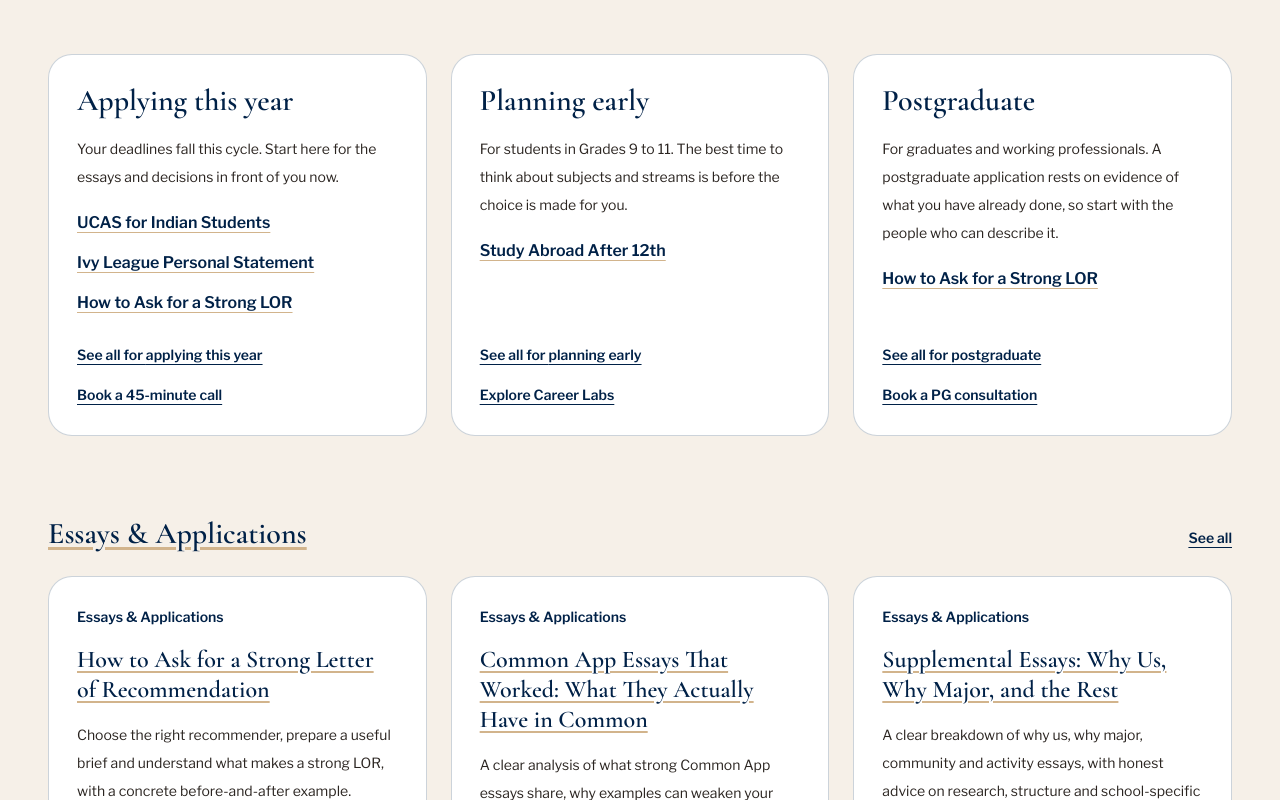
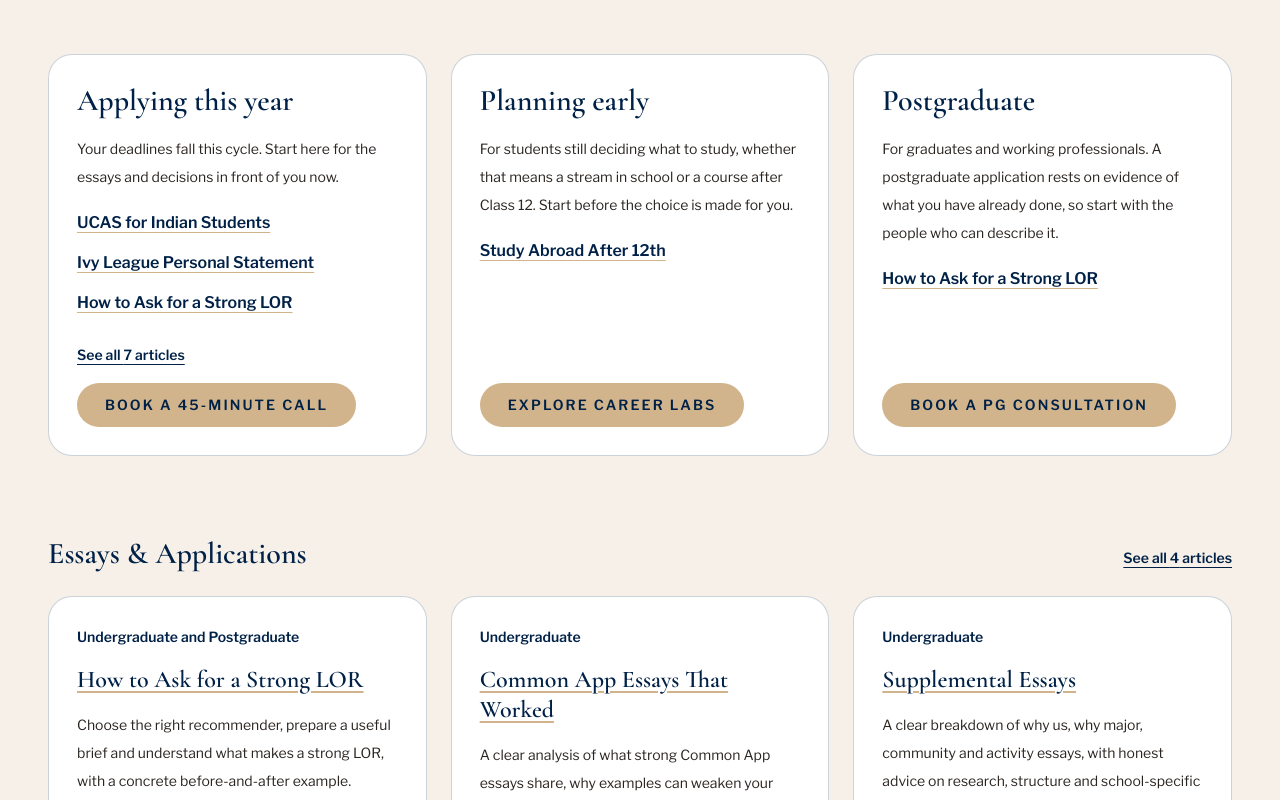
Before and after one commit to edussentialsconsulting/edussentials-site, a Next.js app: page /blog in a window 1280 px wide. Shown: the part 480-1280 px from the top of the page. Built offline with nearby package versions, Linux system fonts and the light colour scheme.

Commit message:
Align blog cards, counted links and panel buttons

```diff
--- a/app/blog/page.tsx
+++ b/app/blog/page.tsx
@@ -1,7 +1,7 @@
 import type { Metadata } from "next";
 import Link from "next/link";
 import { BLOG_TOPICS, BLOG_STAGES, BLOG_LEVELS } from "@/app/lib/blog-taxonomy";
-import { filterBlogPosts, getFilterControls, getStagePosts, getTopicHubs, getPostsCtaStage } from "@/app/lib/content";
+import { articles, filterBlogPosts, getFilterControls, getStagePosts, getTopicHubs, getPostsCtaStage } from "@/app/lib/content";
 import BlogPostCard from "@/app/components/BlogPostCard";
 import { displayFont, bodyFont } from "@/app/lib/fonts";
 import { BASE_URL, CAL_LINK } from "@/app/lib/site";
@@ -54,6 +54,7 @@ export default async function BlogIndexPage({ searchParams }: Props) {
       {!active ? <section aria-label="Reader entry points" className="mx-auto grid max-w-7xl gap-6 px-6 pt-14 sm:px-10 lg:grid-cols-3 lg:px-12">
         {BLOG_STAGES.map(stage => {
           const featured = getStagePosts(stage.slug);
+          const count = articles.filter(post => post.stage.includes(stage.slug)).length;
           if (!featured.length) return null;
           return <div key={stage.slug} data-reader-panel={stage.slug} className="flex flex-col rounded-3xl border border-[#002147]/20 bg-white p-7">
             <h2 className={`${displayFont.className} text-3xl font-semibold text-[#002147]`}>{stage.label}</h2>
@@ -61,9 +62,9 @@ export default async function BlogIndexPage({ searchParams }: Props) {
             <ul className="mt-5 space-y-4 text-base font-semibold leading-6 text-[#002147]">
               {featured.map(post => <li key={post.slug}><Link href={`/blog/${post.slug}`} className="underline decoration-[#d2b48c] underline-offset-4">{post.shortTitle}</Link></li>)}
             </ul>
-            <div className="mt-auto pt-7 text-sm leading-6">
-              <Link href={`/blog?stage=${stage.slug}`} className="font-semibold text-[#002147] underline underline-offset-4">See all for {stage.label.toLowerCase()}</Link>
-              <a data-blog-cta data-cta-placement="landing_panel" data-cta-stage={stage.slug} href={stage.cta.href} className="mt-4 block font-semibold text-[#002147] underline underline-offset-4">{stage.cta.label}</a>
+            <div className="mt-auto flex flex-col items-start gap-4 pt-7 text-sm leading-6">
+              {count > featured.length ? <Link href={`/blog?stage=${stage.slug}`} className="font-semibold text-[#002147] underline underline-offset-4">See all {count} articles</Link> : null}
+              <a data-blog-cta data-cta-placement="landing_panel" data-cta-stage={stage.slug} href={stage.cta.href} className="inline-block rounded-full bg-[#d2b48c] px-7 py-3 text-center text-sm font-semibold uppercase tracking-[0.15em] text-[#002147] transition hover:bg-[#f6f0e8] focus-visible:outline-2 focus-visible:outline-offset-4">{stage.cta.label}</a>
             </div>
           </div>;
         })}
@@ -88,10 +89,11 @@ export default async function BlogIndexPage({ searchParams }: Props) {
           const matching = posts.filter(post => post.topic === topic.label);
           if (!matching.length) return null;
           const hub = hubs.find(hub => hub.slug === topic.slug);
+          const count = articles.filter(post => post.topic === topic.label).length;
           return <section key={topic.slug} id={topic.slug} className="mb-14 scroll-mt-8" aria-labelledby={`${topic.slug}-heading`}>
             <div className="flex flex-wrap items-baseline justify-between gap-4">
-              <h2 id={`${topic.slug}-heading`} className={`${displayFont.className} text-3xl font-semibold text-[#002147]`}>{hub ? <Link href={`/blog/topics/${hub.slug}`} className="underline decoration-[#d2b48c] underline-offset-4">{topic.label}</Link> : topic.label}</h2>
-              {hub ? <Link href={`/blog/topics/${hub.slug}`} aria-label={`See all ${topic.label} articles`} className="text-sm font-semibold text-[#002147] underline underline-offset-4">See all</Link> : null}
+              <h2 id={`${topic.slug}-heading`} className={`${displayFont.className} text-3xl font-semibold text-[#002147]`}>{topic.label}</h2>
+              {hub ? <Link href={`/blog/topics/${hub.slug}`} aria-label={`See all ${count} articles in ${topic.label}`} className="text-sm font-semibold text-[#002147] underline underline-offset-4">See all {count} articles</Link> : null}
             </div>
             <ul className="mt-6 grid gap-6 sm:grid-cols-2 lg:grid-cols-3">{matching.map(post => <BlogPostCard key={post.slug} post={post} />)}</ul>
           </section>;
--- a/app/components/BlogPostCard.tsx
+++ b/app/components/BlogPostCard.tsx
@@ -6,11 +6,10 @@ import { displayFont } from "../lib/fonts";
 export default function BlogPostCard({ post }: { post: Article }) {
   const levels = post.levels.map(slug => BLOG_LEVELS.find(level => level.slug === slug)!.label).join(" and ");
   return <li data-post-card={post.slug} className="rounded-3xl border border-[#002147]/20 bg-white p-7">
-    <p className="text-sm font-semibold leading-6 text-[#002147]">{post.topic}</p>
+    <p className="text-sm font-semibold leading-6 text-[#002147]">{levels}</p>
     <h3 className={`${displayFont.className} mt-4 text-2xl font-semibold leading-tight text-[#002147]`}>
-      <Link href={`/blog/${post.slug}`} className="underline decoration-[#d2b48c] decoration-2 underline-offset-4 hover:decoration-[#002147] focus-visible:outline-2 focus-visible:outline-offset-4">{post.title}</Link>
+      <Link href={`/blog/${post.slug}`} className="underline decoration-[#d2b48c] decoration-2 underline-offset-4 hover:decoration-[#002147] focus-visible:outline-2 focus-visible:outline-offset-4">{post.shortTitle}</Link>
     </h3>
     <p className="mt-4 text-sm leading-7 text-[#2A2420]">{post.summary ?? post.metaDescription}</p>
-    <p className="mt-5 text-sm font-semibold leading-6 text-[#002147]">{levels}</p>
   </li>;
 }
--- a/app/lib/blog-taxonomy.ts
+++ b/app/lib/blog-taxonomy.ts
@@ -55,7 +55,7 @@ export const BLOG_STAGES = [
   {
     slug: "planning-early",
     label: "Planning early",
-    description: "For students in Grades 9 to 11. The best time to think about subjects and streams is before the choice is made for you.",
+    description: "For students still deciding what to study, whether that means a stream in school or a course after Class 12. Start before the choice is made for you.",
     featured: ["study-abroad-after-12th"],
     cta: {
       heading: "Choosing a stream or subjects soon?",
```
